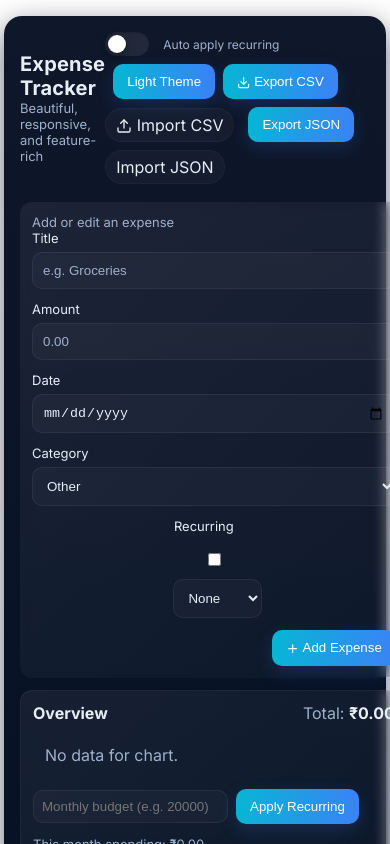
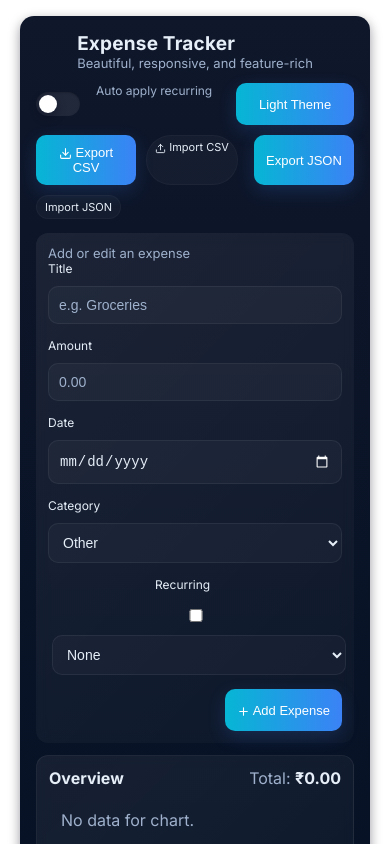
Before and after one commit to tharunamireddy/Expense-, a React (Create React App) app: page / in a window 390 px wide. Shown: the top 844 px of the page. Built offline with nearby package versions, Linux system fonts and the light colour scheme.

Commit message:
Update calendar icon styling for dark mode

```diff
--- a/src/components/ExpenseTracker.css
+++ b/src/components/ExpenseTracker.css
@@ -6,8 +6,10 @@
   padding:22px;
   border-radius: 18px;
   box-shadow: 0 10px 30px rgba(2,6,23,0.6);
+  box-sizing:border-box;
+  overflow:hidden;
 }
-.exp-header{display:flex;justify-content:space-between;align-items:center;margin-bottom:18px;color:var(--text)}
+.exp-header{display:flex;justify-content:space-between;align-items:center;margin-bottom:24px;color:var(--text);flex-wrap:wrap;gap:12px;min-height:36px}
 .exp-title{font-size:20px;font-weight:700;letter-spacing:0.2px}
 .exp-sub{font-size:13px;color:var(--muted)}
 .switch{display:inline-flex;align-items:center;margin-right:6px}
@@ -17,30 +19,37 @@
 .switch input:checked + .slider{background:linear-gradient(90deg,#06b6d4,#3b82f6)}
 .switch input:checked + .slider::after{transform:translateX(20px)}
 .exp-main{display:grid;grid-template-columns:380px 1fr;gap:24px;align-items:start}
-.card{background:linear-gradient(135deg,#ffffff10,#ffffff06);border:1px solid rgba(255,255,255,0.06);padding:16px;border-radius:12px;backdrop-filter: blur(6px);transition:transform .28s ease,box-shadow .28s ease,background .28s ease,border-color .28s ease}
+.card{background:linear-gradient(135deg,#ffffff10,#ffffff06);border:1px solid rgba(255,255,255,0.06);padding:18px;border-radius:12px;backdrop-filter: blur(6px);transition:transform .28s ease,box-shadow .28s ease,background .28s ease,border-color .28s ease}
 /* layout columns left/right handled by grid */
 .exp-form{background:transparent;border:none;padding:0}
-.exp-row{display:flex;flex-direction:column;margin-bottom:12px}
+.exp-row{display:flex;flex-direction:column;margin-bottom:14px;gap:6px}
 .exp-row label{font-size:13px;color:var(--text);margin-bottom:6px}
-.exp-row input, .exp-row select{padding:10px;border-radius:10px;border:1px solid rgba(255,255,255,0.06);background:rgba(255,255,255,0.03);color:var(--text)}
+.exp-row input, .exp-row select{padding:10px;border-radius:10px;border:1px solid rgba(255,255,255,0.06);background:rgba(255,255,255,0.03);color:var(--text);width:100%;box-sizing:border-box}
+.exp-row input[type="date"]{color-scheme:dark;padding-right:8px}
+.exp-row input[type="date"]::-webkit-calendar-picker-indicator{filter:brightness(0) invert(1);cursor:pointer;padding:4px}
+:root[data-theme='light'] .exp-row input[type="date"]{color-scheme:light}
+:root[data-theme='light'] .exp-row input[type="date"]::-webkit-calendar-picker-indicator{filter:invert(0)}
 .exp-row input::placeholder{color:var(--muted)}
+:root[data-theme='light'] .exp-row input, :root[data-theme='light'] .exp-row select{border:1.5px solid #cbd5e1;background:rgba(255,255,255,0.95)}
 .exp-actions{text-align:right}
-.btn{background:linear-gradient(90deg,#06b6d4,#3b82f6);color:white;padding:10px 14px;border-radius:10px;border:none;cursor:pointer;box-shadow:0 6px 18px rgba(59,130,246,0.18);transition:transform .18s ease,box-shadow .25s ease}
+.btn{background:linear-gradient(90deg,#06b6d4,#3b82f6);color:white;padding:10px 14px;border-radius:10px;border:none;cursor:pointer;box-shadow:0 6px 18px rgba(59,130,246,0.18);transition:transform .18s ease,box-shadow .25s ease;flex:1;min-width:140px;font-size:13px;min-height:42px}
 .btn:hover{transform:translateY(-3px);box-shadow:0 10px 26px rgba(59,130,246,0.22)}
-.exp-summary{background:linear-gradient(90deg,#0ea5a4,#7c3aed);padding:12px;border-radius:10px;color:white;margin-bottom:12px;display:flex;justify-content:space-between;align-items:center}
-.exp-controls{display:flex;gap:8px;align-items:center;flex-wrap:wrap}
+.exp-summary{background:linear-gradient(90deg,#0ea5a4,#7c3aed);padding:14px;border-radius:10px;color:white;margin-bottom:14px;display:flex;justify-content:space-between;align-items:center;gap:12px}
+.exp-controls{display:flex;gap:10px;flex-wrap:wrap;align-items:stretch}
 .theme-indicator{font-size:12px;color:var(--muted)}
-.control-input{display:flex;gap:8px;align-items:center}
-.search-input{padding:8px;border-radius:10px;border:1px solid rgba(255,255,255,0.06);background:rgba(255,255,255,0.03);color:var(--text)}
+.control-input{display:flex;gap:10px;align-items:center;flex-wrap:wrap}
+.search-input{padding:8px;border-radius:10px;border:1px solid rgba(255,255,255,0.06);background:rgba(255,255,255,0.03);color:var(--text);box-sizing:border-box}
+:root[data-theme='light'] .search-input{border:1.5px solid #cbd5e1;background:rgba(255,255,255,0.95)}
 .exp-list{list-style:none;padding:0;margin:0;max-height:420px;overflow:auto}
-.exp-item{display:flex;justify-content:space-between;align-items:center;padding:12px;border-radius:10px;margin-bottom:10px;background:linear-gradient(180deg,rgba(255,255,255,0.02),rgba(255,255,255,0.01));border:1px solid rgba(255,255,255,0.03);transition:transform .28s cubic-bezier(.2,.8,.2,1),box-shadow .28s cubic-bezier(.2,.8,.2,1);animation:fadeInUp .28s ease both}
+.exp-item{display:flex;justify-content:space-between;align-items:center;padding:12px;border-radius:10px;margin-bottom:10px;background:linear-gradient(180deg,rgba(255,255,255,0.02),rgba(255,255,255,0.01));border:1px solid rgba(255,255,255,0.03);transition:transform .28s cubic-bezier(.2,.8,.2,1),box-shadow .28s cubic-bezier(.2,.8,.2,1);animation:fadeInUp .28s ease both;flex-wrap:wrap;gap:10px}
 .exp-item:hover{transform:translateY(-6px);box-shadow:0 12px 40px rgba(2,6,23,0.6)}
-.exp-item-left{display:flex;flex-direction:column}
+.exp-item-left{display:flex;flex-direction:column;flex:1;min-width:150px}
 .exp-title{font-weight:700;color:var(--text)}
 .exp-date{font-size:12px;color:var(--muted)}
 .exp-amount{font-weight:800;margin-right:12px;color:var(--text);background:linear-gradient(90deg,#f97316,#ef4444);padding:6px 10px;border-radius:8px}
 .exp-actions-row{display:flex;gap:8px;align-items:center}
 .exp-btn{background:transparent;color:var(--text);border:1px solid rgba(255,255,255,0.06);padding:6px 8px;border-radius:8px;cursor:pointer}
+:root[data-theme='light'] .exp-btn{border:1.5px solid #cbd5e1}
 .exp-delete{background:linear-gradient(90deg,#ef4444,#fb7185);color:white;border:none;padding:8px 10px;border-radius:8px;cursor:pointer}
 .exp-empty{padding:18px;color:var(--muted)}
 .meta-row{display:flex;gap:8px;align-items:center;margin-bottom:10px}
@@ -50,10 +59,73 @@
 .chip.active{background:linear-gradient(90deg,#06b6d4,#3b82f6)}
 .control-icon{color:var(--text)}
 
+/* Mobile first - small screens */
+@media (max-width:640px){
+  .exp-container{
+    width:calc(100% - 16px);
+    margin:10px auto;
+    padding:14px;
+    border-radius:12px;
+    box-shadow:0 4px 12px rgba(2,6,23,0.4);
+    overflow:hidden;
+  }
+  .exp-header{
+    flex-direction:column;
+    gap:12px;
+    margin-bottom:14px;
+  }
+  .exp-title{font-size:18px}
+  .exp-main{
+    grid-template-columns:1fr;
+    gap:14px;
+  }
+  .card{padding:12px}
+  .exp-row label{font-size:12px;margin-bottom:4px}
+  .exp-row input, .exp-row select{padding:10px;font-size:14px;max-width:100%}
+  .btn{padding:10px 12px;font-size:13px;min-width:100px}
+  .search-input{padding:10px;font-size:13px;max-width:100%}
+  .exp-controls{flex-wrap:wrap;gap:10px;align-items:stretch}
+  .control-input{flex-direction:column;align-items:stretch;width:100%}
+  .search-input{width:100%}
+  .exp-list{max-height:300px}
+  .exp-item{
+    flex-direction:column;
+    gap:8px;
+    align-items:flex-start;
+    padding:10px;
+    margin-bottom:8px;
+  }
+  .exp-item-left{width:100%;flex-direction:row;justify-content:space-between;align-items:center}
+  .exp-amount{margin-right:0;padding:4px 8px;font-size:13px}
+  .exp-actions-row{width:100%;gap:4px}
+  .exp-btn, .exp-delete{padding:6px;font-size:12px}
+  .filters{gap:4px}
+  .chip{padding:4px 8px;font-size:11px}
+  .exp-summary{padding:10px;gap:8px;font-size:12px}
+  .meta-row{gap:4px;margin-bottom:6px;font-size:12px}
+  .budget-bar{height:10px}
+  .exp-empty{padding:14px;font-size:12px}
+}
+
+/* Tablet - medium screens */
 @media (max-width:920px){
   .exp-main{grid-template-columns:1fr;}
   .card{padding:12px}
-  .exp-container{width:calc(100% - 40px);margin:16px auto;padding:16px}
+  .exp-container{width:calc(100% - 40px);margin:16px auto;padding:16px;border-radius:14px}
+  .exp-title{font-size:19px}
+  .exp-controls{flex-wrap:wrap}
+  .exp-list{max-height:350px}
+}
+
+/* Medium tablets */
+@media (min-width:641px) and (max-width:920px){
+  .exp-container{
+    width:calc(100% - 32px);
+    margin:14px auto;
+    padding:14px;
+  }
+  .exp-row input, .exp-row select{font-size:14px}
+  .btn{font-size:13px}
 }
 
 .budget-bar{height:12px;background:rgba(255,255,255,0.04);border-radius:999px;overflow:hidden;border:1px solid rgba(255,255,255,0.03)}
@@ -84,13 +156,30 @@
 .category-fill{height:12px;border-radius:999px;transition:width .7s cubic-bezier(.2,.8,.2,1);background:linear-gradient(90deg,#60a5fa,#06b6d4);width:0}
 
 /* laptop-wide layout */
+@media (min-width:768px){
+  .exp-controls{gap:10px}
+  .btn{flex:0 1 calc(50% - 5px);min-width:auto}
+}
+
 @media (min-width:1024px){
-  .exp-container{width:calc(100% - 80px);max-width:none;margin:20px auto;padding:28px}
-  .exp-main{grid-template-columns:460px 1fr;gap:28px}
+  .exp-container{
+    width:calc(100% - 80px);
+    max-width:1200px;
+    margin:28px auto;
+    padding:32px;
+    margin-left:auto;
+    margin-right:auto;
+  }
+  .exp-main{grid-template-columns:420px 1fr;gap:32px}
+  .card{padding:20px}
+  .btn{flex:0 1 calc(25% - 8px);min-width:auto}
+  .exp-row{margin-bottom:16px}
+  .exp-summary{padding:16px;margin-bottom:16px}
 }
 
 @media (min-width:1400px){
-  .exp-main{grid-template-columns:520px 1fr}
+  .exp-main{grid-template-columns:480px 1fr;gap:36px}
+  .exp-container{padding:36px}
 }
 
 /* set web font */
```
